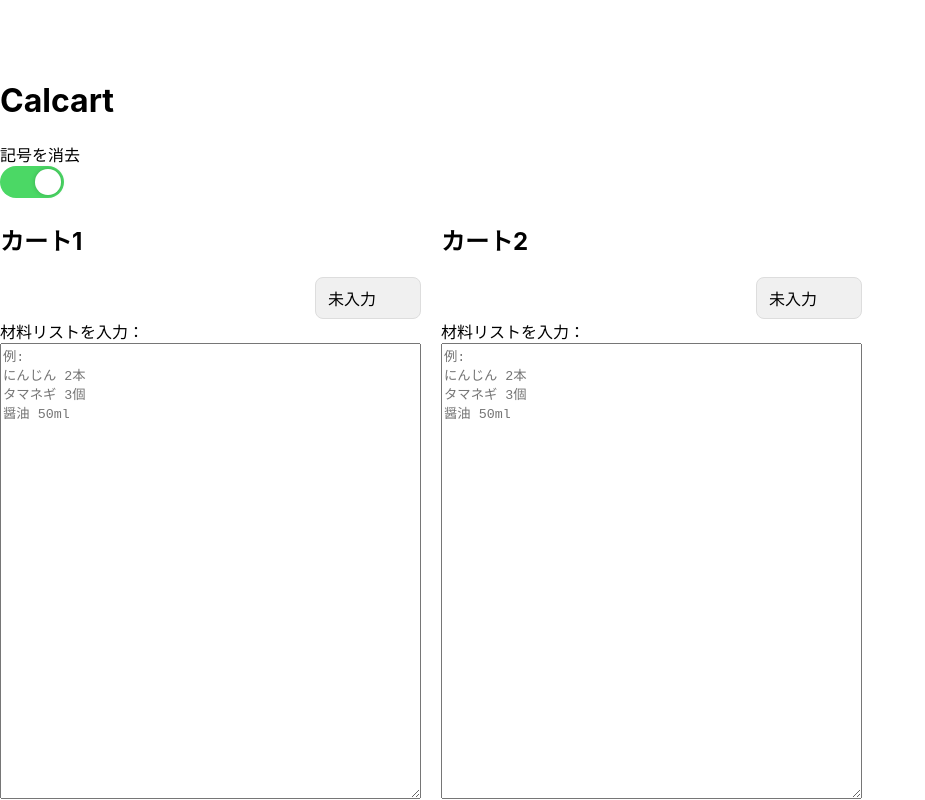
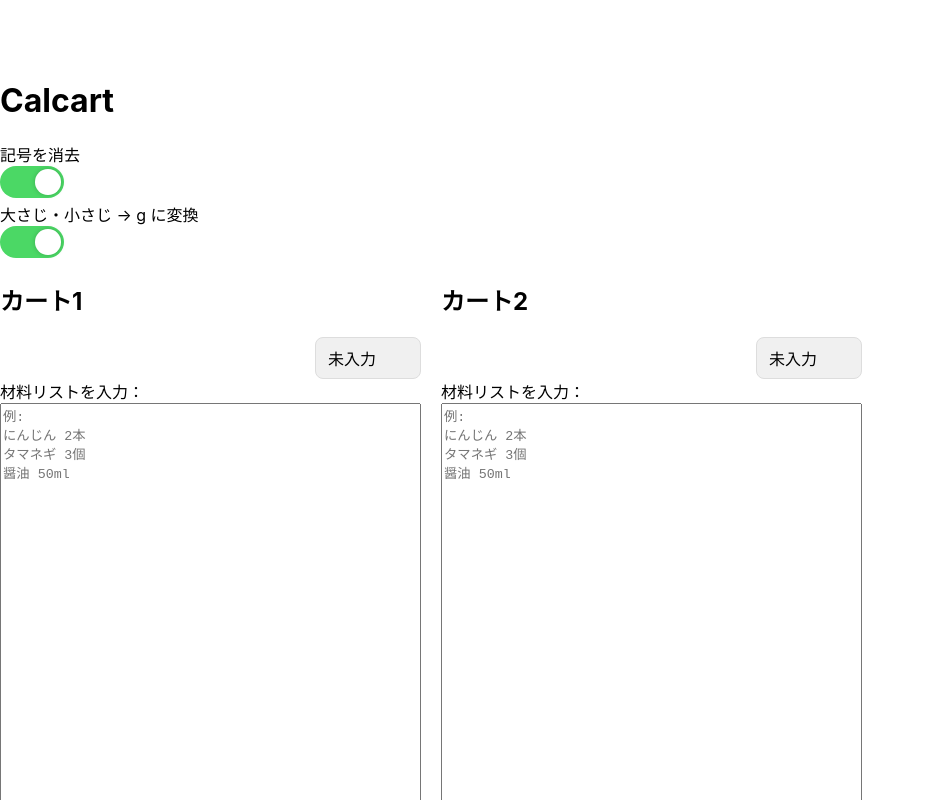
Before and after one commit to shimmen3141/calcart, a React (Create React App) app: page / in a window 1280 px wide. Shown: the top 800 px of the page, without its empty margins (0-925 px from the left). Built offline with nearby package versions, Linux system fonts and the light colour scheme.

Commit message:
update:大さじ・小さじ表記とg表記を切り替えるトグルスイッチを追加

```diff
--- a/src/components/Cart/Cart.js
+++ b/src/components/Cart/Cart.js
@@ -10,6 +10,7 @@ const Cart = React.memo(
     cartNumber,
     cartRefs,
     isRemoveSymbolsApplied,
+    isSpoonToGramApplied,
   }) => {
     const {
       inputText,
@@ -26,6 +27,7 @@ const Cart = React.memo(
       cartNumber,
       cartRefs,
       isRemoveSymbolsApplied,
+      isSpoonToGramApplied,
     });
 
     console.log(`Cart${cartNumber}`);
--- a/src/components/Cart/useCart.js
+++ b/src/components/Cart/useCart.js
@@ -15,6 +15,7 @@ const useCart = ({
   cartNumber,
   cartRefs,
   isRemoveSymbolsApplied,
+  isSpoonToGramApplied,
 }) => {
   const [inputText, setInputText] = useState("");
 
@@ -22,8 +23,7 @@ const useCart = ({
 
   useEffect(() => {
     parseInput(inputText);
-  }, [isRemoveSymbolsApplied]);
-
+  }, [isRemoveSymbolsApplied, isSpoonToGramApplied]);
 
   const divideInput = (text, isRemoveSymbolsApplied) => {
     const lines = text
@@ -89,7 +89,7 @@ const parseLines = (lines, currentFormat) => {
           const [name, quantity] = line.split(/(?<=^[^\s]+)\s/);
           const info =
             quantity !== undefined ? quantity.replace(/\s+/g, "") : "適量";
-          const fixedInfo = spoonToGram(name, info);
+          const fixedInfo = isSpoonToGramApplied ? spoonToGram(name, info) : info;
 
           return { name: name, info: fixedInfo };
         })
@@ -100,7 +100,7 @@ const parseLines = (lines, currentFormat) => {
         const name = lines[i];
         // 奇数行が分量
         const quantity = lines[i + 1] ? lines[i + 1] : "適量";
-        const fixedInfo = spoonToGram(name, quantity);
+        const fixedInfo = isSpoonToGramApplied ? spoonToGram(name, quantity) : quantity;
         parsedIngredients.push({ name: name, info: fixedInfo });
       }
     }
--- a/src/components/Carts/Carts.js
+++ b/src/components/Carts/Carts.js
@@ -17,15 +17,27 @@ const Carts = ({ allCarts, setAllCarts }) => {
     setAllCarts,
   });
 
-  const [isRemoveSymbolsApplied, setApplyRemoveSymbols] = useState(true);
+  const [isRemoveSymbolsApplied, setIsRemoveSymbolsApplied] = useState(true);
+  const [isSpoonToGramApplied, setIsSpoonToGramApplied] = useState(true);
 
   return (
     <div>
-      <ToggleSwitch
-        title={"記号を消去"}
-        isChecked={isRemoveSymbolsApplied}
-        setIsChecked={setApplyRemoveSymbols}
-      />
+      <div>
+        <ToggleSwitch
+          id="remove-symbols-toggle"
+          title={"記号を消去"}
+          isChecked={isRemoveSymbolsApplied}
+          setIsChecked={setIsRemoveSymbolsApplied}
+        />
+      </div>
+      <div>
+        <ToggleSwitch
+          id="spoon-to-gram-toggle"
+          title={"大さじ・小さじ → g に変換"}
+          isChecked={isSpoonToGramApplied}
+          setIsChecked={setIsSpoonToGramApplied}
+        />
+      </div>
       <div className="input-group-container">
         <AnimatePresence>
           {allCarts.map((cart, index) => (
@@ -46,6 +58,7 @@ const Carts = ({ allCarts, setAllCarts }) => {
                 cartNumber={index}
                 cartRefs={cartRefs}
                 isRemoveSymbolsApplied={isRemoveSymbolsApplied}
+                isSpoonToGramApplied={isSpoonToGramApplied}
               />
             </motion.div>
           ))}
--- a/src/components/common/ToggleSwitch/ToggleSwitch.js
+++ b/src/components/common/ToggleSwitch/ToggleSwitch.js
@@ -1,7 +1,7 @@
 import React from "react";
 import "./ToggleSwitch.css";
 
-const ToggleSwitch = ({ title, isChecked, setIsChecked }) => {
+const ToggleSwitch = ({ id, title, isChecked, setIsChecked }) => {
 
   // チェックボックスの状態を変更する関数
   const handleChange = (event) => {
@@ -13,12 +13,12 @@ const ToggleSwitch = ({ title, isChecked, setIsChecked }) => {
       <div>{title}</div>
       <div className="toggleButton">
         <input
-          id="toggle"
+          id={id}
           type="checkbox"
           checked={isChecked}
           onChange={handleChange}
         />
-        <label htmlFor="toggle" />
+        <label htmlFor={id} />
       </div>
     </div>
   );
```
Lines whose indentation alone changed are shown as unchanged.
